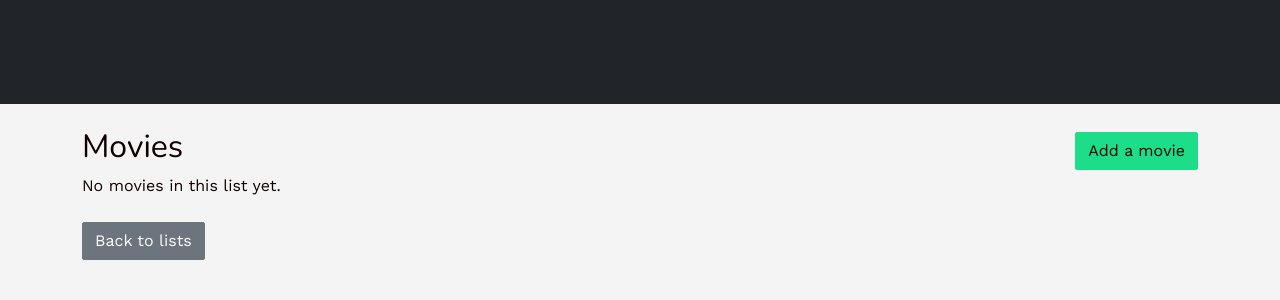
After one commit to jv979/rails-watch-list, a Rails app: template app/views/lists/show.html.erb in a window 1280 px wide. The commit adds this page. Shown: the top 300 px of the page. Run offline with Rails 7, Linux system fonts and the light colour scheme; the template is opened without the code that fills it, so the values that code supplies are empty; style sheets or scripts are compiled from the project's sources; some libraries are stand-ins or nearby versions.

Commit message:
Complete movie lists and bookmark management

```diff
--- a/app/controllers/lists_controller.rb
+++ b/app/controllers/lists_controller.rb
@@ -11,10 +11,14 @@ class ListsController < ApplicationController
     @list = List.new(list_params)
 
     if @list.save
-      redirect_to lists_path
+      redirect_to list_path(@list)
     else
       render :new, status: :unprocessable_entity
     end
+  end
+
+  def show
+    @list = List.find(params[:id])
   end
 
   private
--- /dev/null
+++ b/app/helpers/bookmarks_helper.rb
@@ -0,0 +1,2 @@
+module BookmarksHelper
+end
--- /dev/null
+++ b/app/views/lists/show.html.erb
@@ -0,0 +1,55 @@
+<div class="bg-dark text-white text-center p-5">
+  <h1><%= @list.name %></h1>
+</div>
+
+<div class="container mt-4">
+  <div class="d-flex justify-content-between align-items-center">
+    <h2>Movies</h2>
+
+    <%= link_to "Add a movie",
+        new_list_bookmark_path(@list),
+        class: "btn btn-success" %>
+  </div>
+
+  <% if @list.movies.empty? %>
+    <p>No movies in this list yet.</p>
+  <% end %>
+
+  <div class="row mt-4">
+    <% @list.bookmarks.each do |bookmark| %>
+      <div class="col-md-6 mb-4">
+        <div class="card shadow-sm h-100">
+
+          <%= image_tag bookmark.movie.poster_url,
+              class: "card-img-top",
+              style: "height: 300px; object-fit: cover;" %>
+
+          <div class="card-body">
+            <h3><%= bookmark.movie.title %></h3>
+
+            <p>
+              <i class="fa-solid fa-star text-warning"></i>
+              <%= bookmark.movie.rating %>/10
+            </p>
+
+            <p><%= bookmark.movie.overview %></p>
+
+            <hr>
+
+            <p><%= bookmark.comment %></p>
+
+            <%= link_to "Remove movie",
+                bookmark_path(bookmark),
+                class: "btn btn-outline-danger",
+                data: { turbo_method: :delete,
+                        turbo_confirm: "Are you sure?" } %>
+          </div>
+
+        </div>
+      </div>
+    <% end %>
+  </div>
+
+  <%= link_to "Back to lists", lists_path,
+      class: "btn btn-secondary" %>
+</div>
--- a/config/routes.rb
+++ b/config/routes.rb
@@ -1,5 +1,9 @@
 Rails.application.routes.draw do
   root "lists#index"
 
-  resources :lists, only: [:index, :new, :create]
+  resources :lists, only: [:index, :new, :create, :show] do
+    resources :bookmarks, only: [:new, :create]
+  end
+
+  resources :bookmarks, only: [:destroy]
 end
```
Also changed, not shown: app/controllers/bookmarks_controller.rb (added, +32 -0 lines), app/views/bookmarks/new.html.erb (added, +17 -0 lines), app/views/lists/index.html.erb (+14 -5 lines).
